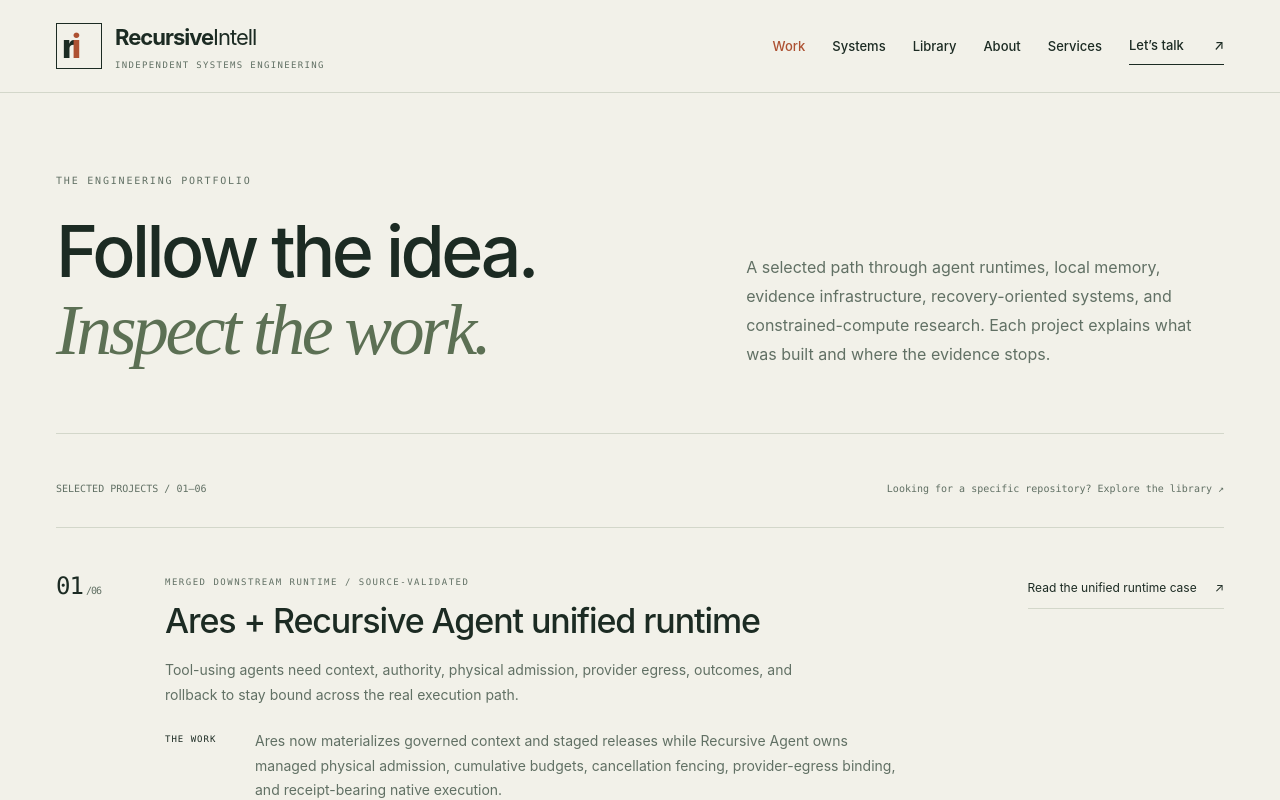
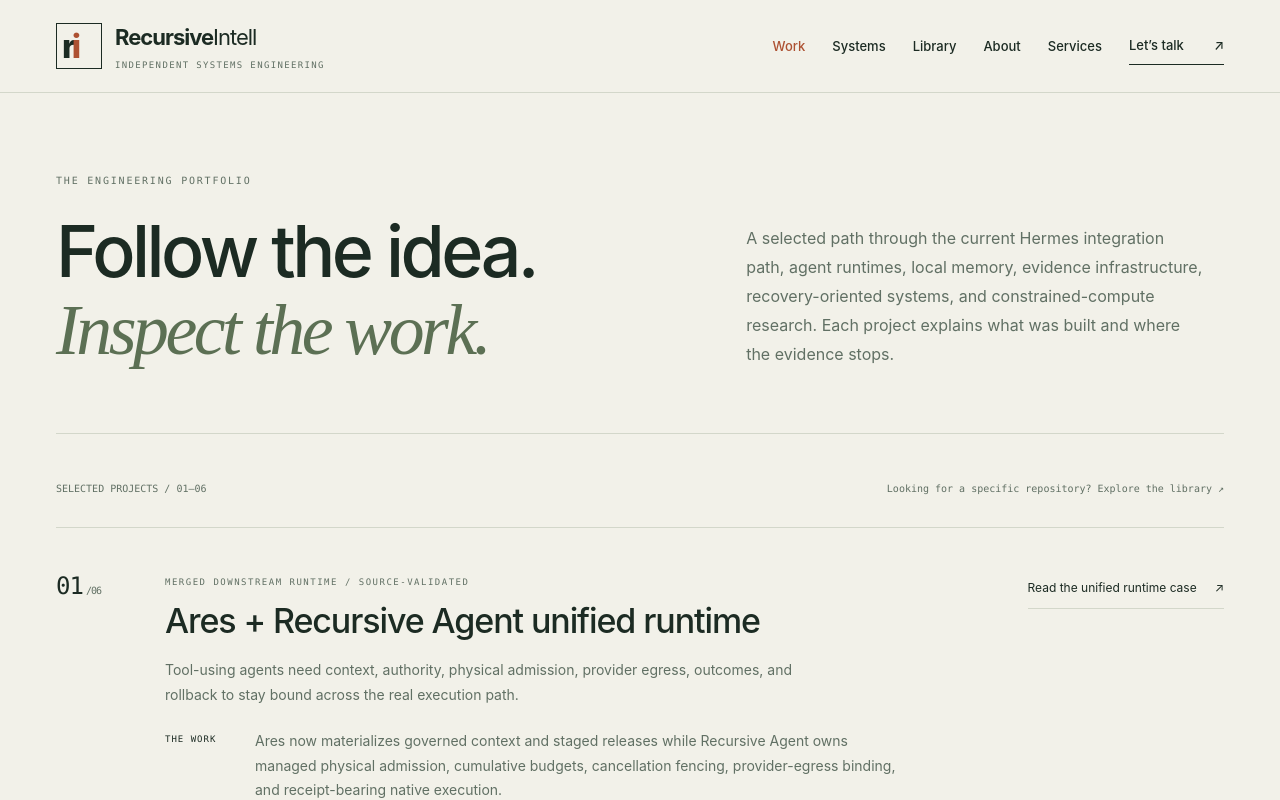
Before and after one commit to RecursiveIntell/recursiveintell-web, a Next.js app: page /work in a window 1280 px wide. Shown: the top 800 px of the page. Built offline with nearby package versions, Linux system fonts and the light colour scheme.

Commit message:
fix(site): preserve Hermes integration language in selected work

```diff
--- a/app/work/page.tsx
+++ b/app/work/page.tsx
@@ -17,7 +17,7 @@
         label="THE ENGINEERING PORTFOLIO"
         title="Follow the idea."
         accent="Inspect the work."
-        body="A selected path through agent runtimes, local memory, evidence infrastructure, recovery-oriented systems, and constrained-compute research. Each project explains what was built and where the evidence stops."
+        body="A selected path through the current Hermes integration path, agent runtimes, local memory, evidence infrastructure, recovery-oriented systems, and constrained-compute research. Each project explains what was built and where the evidence stops."
       />
       <section className="studio-shell studio-work-section">
         <div className="studio-work-index">
```
